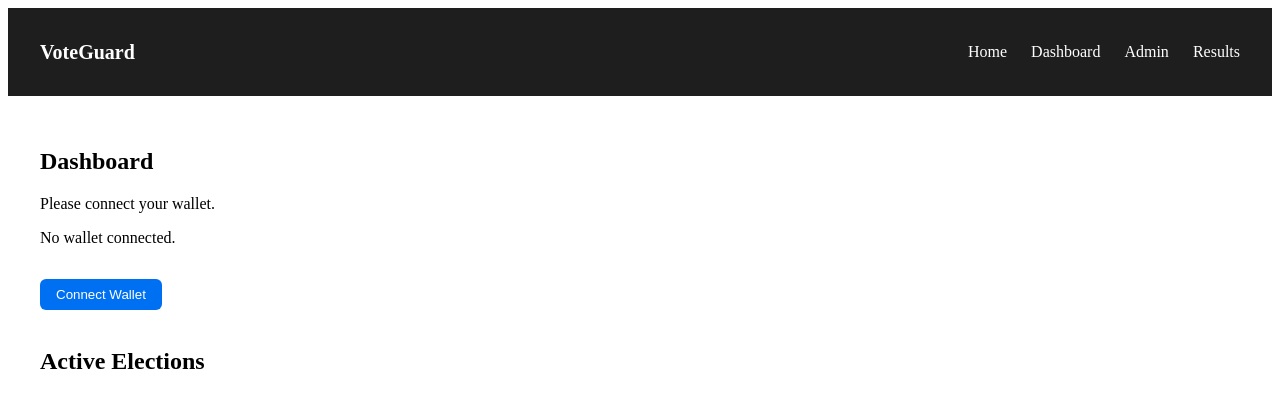
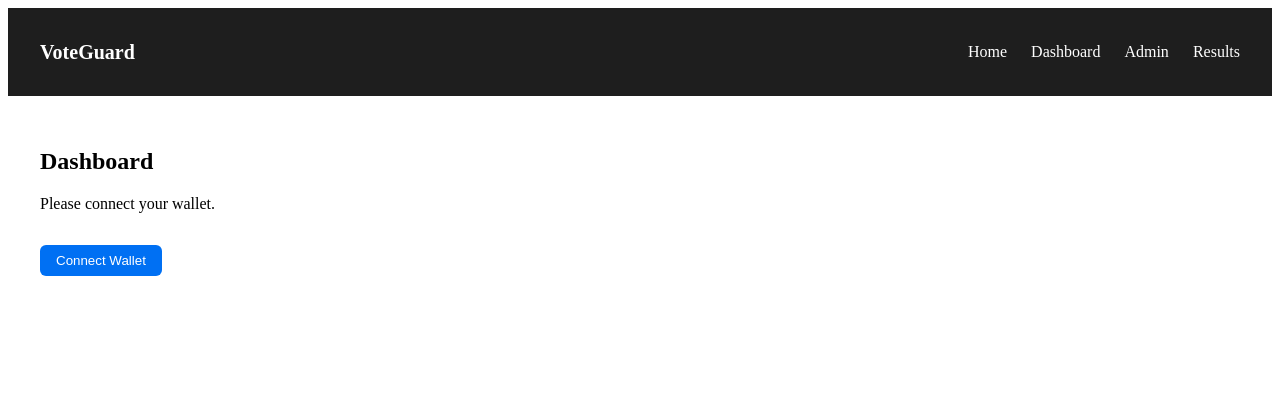
Before and after one commit to eshapednekar/VoteGuard, a Next.js app: page /dashboard in a window 1280 px wide. Shown: the top 408 px of the page. Built offline with nearby package versions, Linux system fonts and the light colour scheme.

Commit message:
maybe this will work

```diff
--- a/pages/dashboard.js
+++ b/pages/dashboard.js
@@ -52,21 +52,19 @@ export default function Dashboard() {
   return (
     <Wrapper>
       <h2>Dashboard</h2>
-      <p>Please connect your wallet.</p>
       {!currentAccount ? (
         <div>
-          <p>No wallet connected.</p>
+          <p>Please connect your wallet.</p>
           <Button onClick={connectWallet}>Connect Wallet</Button>
         </div>
       ) : (
         <div>
           <p>Wallet Connected:</p>
           <AddressBox>{currentAccount}</AddressBox>
+          <h2>Active Elections</h2>
+        <p>{title}</p>
         </div>
       )}
-      <br />
-      <h2>Active Elections</h2>
-      <p>{title}</p>
     </Wrapper>
   );
 }
```
